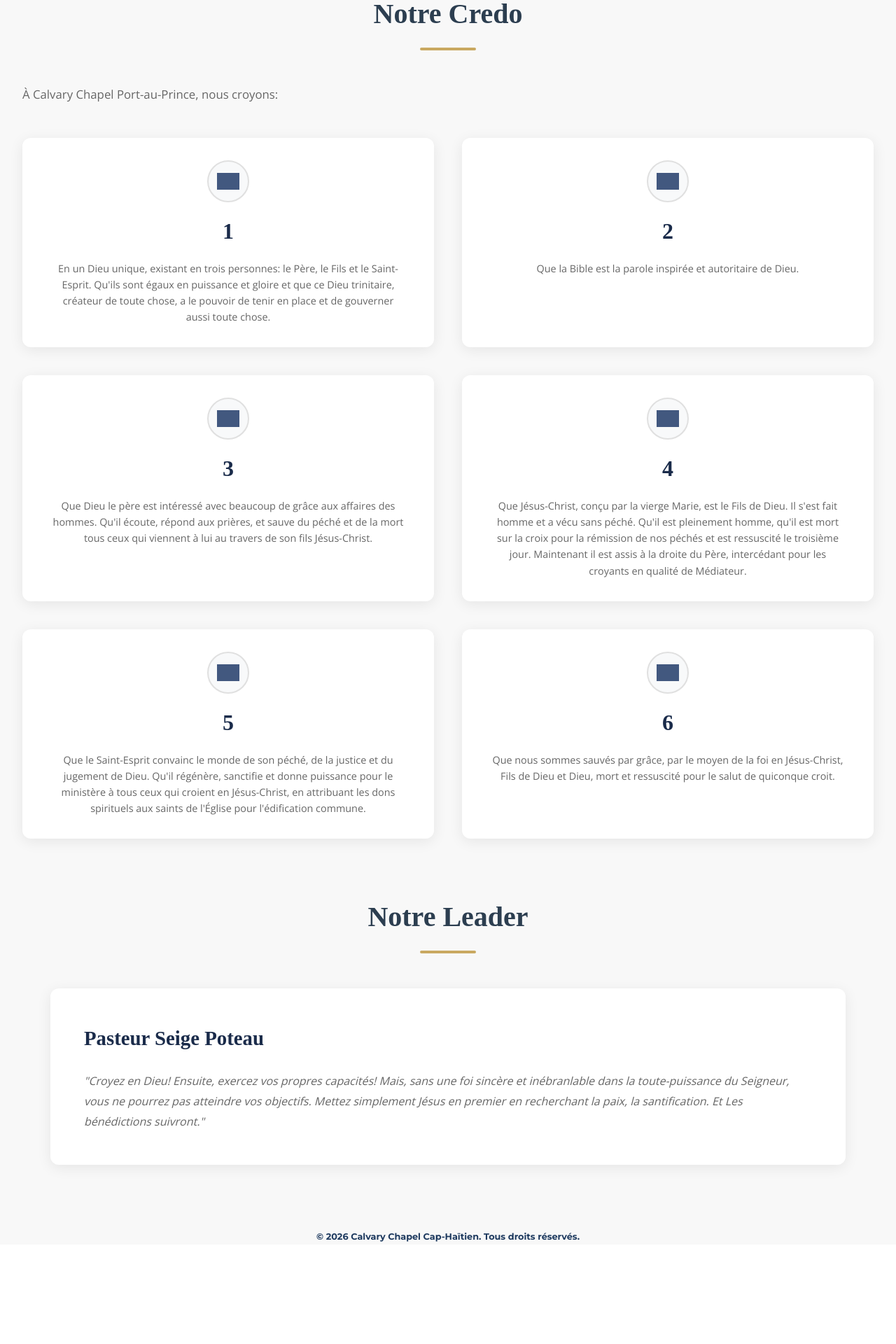
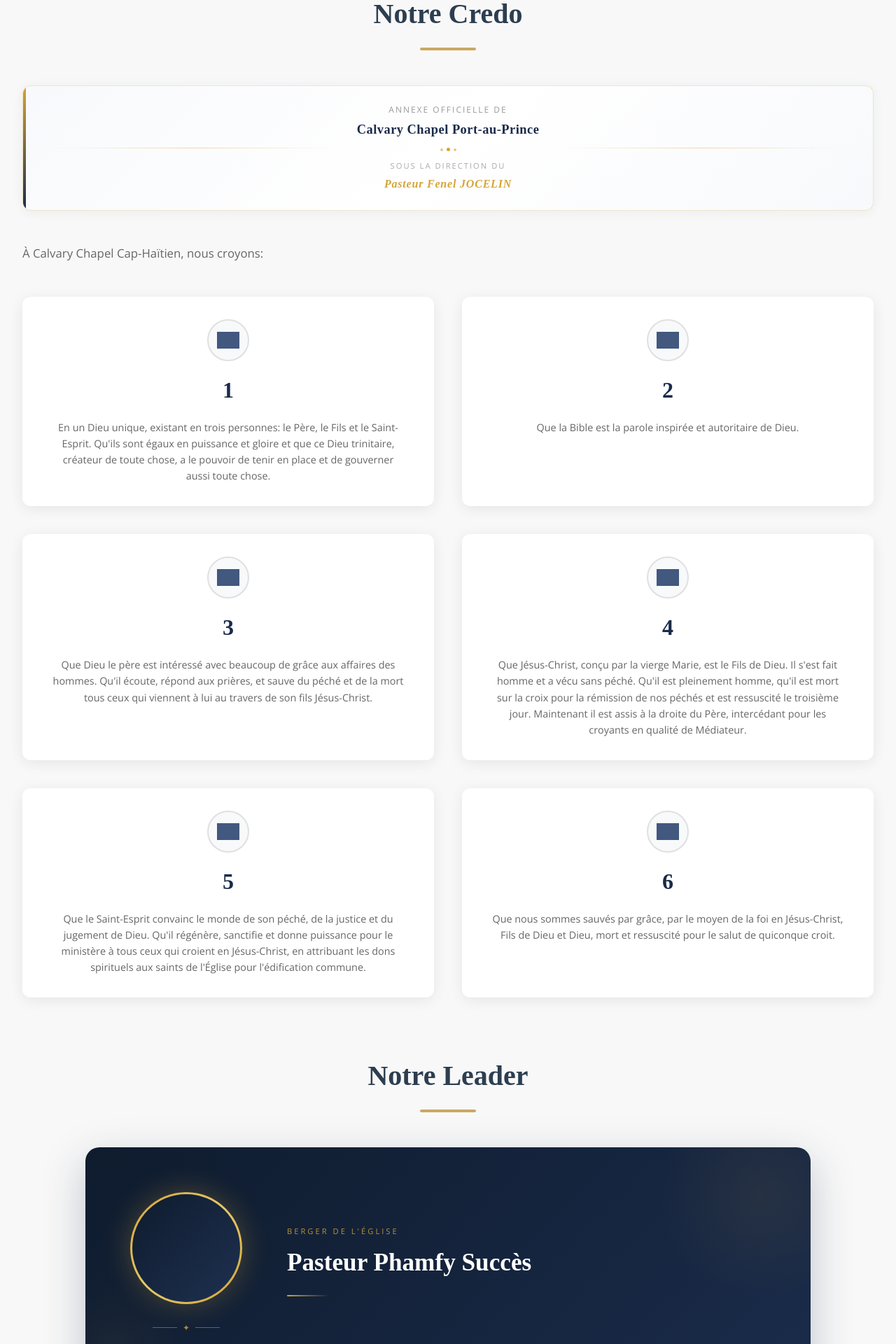
Before and after one commit to klaloi/calvary_chapel_cap, a React (Vite) app: page /Apropos in a window 1280 px wide. Shown: the part 1240-3160 px from the top of the page at 70% size. Before the commit the page ends 3018 px from the top, so only its background shows below. Built offline with nearby package versions, Linux system fonts and the light colour scheme; grey boxes are pictures that could not be loaded.

Commit message:
Update: App.tsx,  Apropos.tsx, Ministere.tsx

```diff
--- a/src/App.css
+++ b/src/App.css
@@ -384,6 +384,80 @@
   opacity: 0.95;
   font-weight: 300;
   animation: fadeInUp 1s ease-out 0.9s both;
+}
+
+/* ===== HERO VERSE BLOCK ===== */
+.hero-verse-block {
+  display: flex;
+  flex-direction: column;
+  align-items: center;
+  gap: 0.8rem;
+  margin: 0 auto 3rem;
+  max-width: 680px;
+  padding: 2rem 2.5rem;
+  border-top: 1px solid rgba(201, 169, 97, 0.25);
+  border-bottom: 1px solid rgba(201, 169, 97, 0.25);
+  position: relative;
+  animation: fadeInUp 1s ease-out 1s both;
+}
+
+.hero-verse-block::before,
+.hero-verse-block::after {
+  content: '';
+  position: absolute;
+  left: 50%;
+  transform: translateX(-50%);
+  width: 40px;
+  height: 1px;
+  background: var(--accent-gold);
+  opacity: 0.5;
+}
+
+.hero-verse-block::before {
+  top: -1px;
+}
+
+.hero-verse-block::after {
+  bottom: -1px;
+}
+
+.hero-verse-icon {
+  color: var(--accent-gold);
+  font-size: 0.85rem;
+  opacity: 0.7;
+  letter-spacing: 6px;
+}
+
+.hero-verse-text {
+  font-family: var(--font-primary);
+  font-size: 1.15rem;
+  font-style: italic;
+  font-weight: 400;
+  color: rgba(255, 255, 255, 0.9);
+  line-height: 1.9;
+  text-align: center;
+  margin: 0;
+  letter-spacing: 0.3px;
+}
+
+.hero-verse-ref {
+  font-family: var(--font-secondary);
+  font-size: 0.75rem;
+  font-weight: 600;
+  letter-spacing: 3px;
+  text-transform: uppercase;
+  color: var(--accent-gold);
+  opacity: 0.85;
+}
+
+@media (max-width: 640px) {
+  .hero-verse-block {
+    padding: 1.5rem 1.2rem;
+  }
+
+  .hero-verse-text {
+    font-size: 1rem;
+  }
 }
 
 .btn-primary {
--- a/src/App.jsx
+++ b/src/App.jsx
@@ -38,6 +38,13 @@
           disciples pour Christ et de les rendre disponibles afin que le Saint-Esprit puisse les utiliser à
           toute bonne œuvre.
         </p>
+        <div className="hero-verse-block">
+          <span className="hero-verse-icon">✦</span>
+          <blockquote className="hero-verse-text">
+            "Ils persévéraient dans l'enseignement des apôtres, dans la communion fraternelle, dans la fraction du pain, et dans les prières."
+          </blockquote>
+          <span className="hero-verse-ref">Actes 2 : 42</span>
+        </div>
         <Link to="/Apropos">
           <button className="btn-primary">En savoir plus</button>
         </Link>
--- a/src/Css/Apropos.css
+++ b/src/Css/Apropos.css
@@ -312,49 +312,180 @@
   text-align: center;
 }
 
-/* Pastors Section */
+/* ===== PASTOR FEATURED CARD ===== */
 .pastors-section {
-  max-width: 1200px;
+  max-width: 1100px;
   margin: 0 auto 5rem;
   padding: 0 2rem;
 }
 
-.pastors-grid {
-  display: grid;
-  grid-template-columns: repeat(auto-fit, minmax(450px, 1fr));
-  gap: 2.5rem;
-  margin-top: 3rem;
-  animation: fadeIn 0.8s ease-out 0.4s both;
+.pastor-featured-card {
+  display: flex;
+  align-items: center;
+  gap: 4rem;
+  background: linear-gradient(135deg, #0f1c2e 0%, #1a2b4a 100%);
+  border-radius: 20px;
+  padding: 4rem;
+  box-shadow: 0 20px 60px rgba(26, 43, 74, 0.25);
+  position: relative;
+  overflow: hidden;
+  animation: fadeInUp 0.8s ease-out 0.4s both;
 }
 
-.pastor-card {
-  background-color: white;
-  padding: 3rem;
-  border-radius: 12px;
-  box-shadow: 0 4px 20px rgba(0, 0, 0, 0.08);
-  transition: all 0.3s ease;
+.pastor-featured-card::before {
+  content: '';
+  position: absolute;
+  top: -80px;
+  right: -80px;
+  width: 300px;
+  height: 300px;
+  border-radius: 50%;
+  background: radial-gradient(circle, rgba(212, 165, 57, 0.08) 0%, transparent 70%);
+  pointer-events: none;
 }
 
-.pastor-card:hover {
-  transform: translateY(-5px);
-  box-shadow: 0 8px 30px rgba(0, 0, 0, 0.12);
+.pastor-featured-card::after {
+  content: '';
+  position: absolute;
+  bottom: -60px;
+  left: -60px;
+  width: 200px;
+  height: 200px;
+  border-radius: 50%;
+  background: radial-gradient(circle, rgba(212, 165, 57, 0.05) 0%, transparent 70%);
+  pointer-events: none;
 }
 
-.pastor-name {
-  font-size: 1.8rem;
-  color: #1a2b4a;
-  font-weight: 700;
-  margin-bottom: 1.5rem;
-  font-family: 'Libre Baskerville', serif;
+/* Left column */
+.pastor-featured-left {
+  display: flex;
+  flex-direction: column;
+  align-items: center;
+  gap: 1.5rem;
+  flex-shrink: 0;
 }
 
-.pastor-quote {
-  font-size: 1rem;
-  line-height: 1.8;
-  color: #666;
-  font-style: italic;
+.pastor-avatar-ring {
+  width: 160px;
+  height: 160px;
+  border-radius: 50%;
+  background: linear-gradient(135deg, #d4a539 0%, #e6c96a 50%, #d4a539 100%);
+  padding: 3px;
+  box-shadow: 0 0 40px rgba(212, 165, 57, 0.3);
 }
 
+.pastor-avatar-inner {
+  width: 100%;
+  height: 100%;
+  border-radius: 50%;
+  background: linear-gradient(135deg, #0f1c2e 0%, #1e3050 100%);
+  display: flex;
+  align-items: center;
+  justify-content: center;
+}
+
+.pastor-avatar-initials {
+  font-size: 2.8rem;
+  font-family: 'Libre Baskerville', serif;
+  font-weight: 700;
+  color: #d4a539;
+  letter-spacing: 2px;
+}
+
+.pastor-featured-decoration {
+  display: flex;
+  align-items: center;
+  gap: 8px;
+}
+
+.pastor-deco-line {
+  width: 35px;
+  height: 1px;
+  background: rgba(212, 165, 57, 0.5);
+}
+
+.pastor-deco-cross {
+  color: #d4a539;
+  font-size: 0.75rem;
+  opacity: 0.8;
+}
+
+/* Right column */
+.pastor-featured-right {
+  display: flex;
+  flex-direction: column;
+  gap: 1rem;
+}
+
+.pastor-featured-label {
+  font-size: 0.7rem;
+  letter-spacing: 3px;
+  text-transform: uppercase;
+  color: #d4a539;
+  font-weight: 500;
+  opacity: 0.85;
+}
+
+.pastor-featured-name {
+  font-size: 2.2rem;
+  font-family: 'Libre Baskerville', serif;
+  font-weight: 700;
+  color: #ffffff;
+  margin: 0;
+  line-height: 1.2;
+}
+
+.pastor-featured-divider {
+  width: 60px;
+  height: 2px;
+  background: linear-gradient(90deg, #d4a539, transparent);
+  border-radius: 2px;
+  margin: 0.5rem 0;
+}
+
+.pastor-featured-verse {
+  font-size: 1rem;
+  line-height: 1.9;
+  color: rgba(255, 255, 255, 0.65);
+  font-style: italic;
+  max-width: 560px;
+  margin: 0;
+}
+
+.pastor-featured-ref {
+  font-size: 0.8rem;
+  color: #d4a539;
+  font-weight: 600;
+  letter-spacing: 1px;
+  opacity: 0.9;
+}
+
+/* Responsive */
+@media (max-width: 768px) {
+  .pastor-featured-card {
+    flex-direction: column;
+    text-align: center;
+    gap: 2.5rem;
+    padding: 2.5rem 2rem;
+  }
+
+  .pastor-featured-divider {
+    margin: 0.5rem auto;
+  }
+
+  .pastor-featured-name {
+    font-size: 1.8rem;
+  }
+
+  .pastor-avatar-ring {
+    width: 130px;
+    height: 130px;
+  }
+
+  .pastor-avatar-initials {
+    font-size: 2.2rem;
+  }
+}
 /* Animations simples et sobres */
 @keyframes fadeIn {
   from {
@@ -459,3 +590,119 @@
     padding: 2rem;
   }
 }
+
+/* Affiliation Banner */
+.affiliation-banner {
+  display: flex;
+  align-items: center;
+  gap: 1.5rem;
+  margin-bottom: 3rem;
+  padding: 1.5rem 2.5rem;
+  background: linear-gradient(135deg, #f8f9fc 0%, #fff 50%, #f8f9fc 100%);
+  border-radius: 12px;
+  border: 1px solid rgba(212, 165, 57, 0.25);
+  box-shadow: 0 2px 16px rgba(26, 43, 74, 0.06);
+  position: relative;
+  overflow: hidden;
+}
+
+.affiliation-banner::before {
+  content: '';
+  position: absolute;
+  top: 0;
+  left: 0;
+  width: 4px;
+  height: 100%;
+  background: linear-gradient(180deg, #d4a539 0%, #1a2b4a 100%);
+  border-radius: 4px 0 0 4px;
+}
+
+.affiliation-line {
+  flex: 1;
+  height: 1px;
+  background: linear-gradient(90deg, transparent, rgba(212, 165, 57, 0.4), transparent);
+}
+
+.affiliation-content {
+  display: flex;
+  flex-direction: column;
+  align-items: center;
+  gap: 0.3rem;
+  white-space: nowrap;
+}
+
+.affiliation-label {
+  font-size: 0.75rem;
+  letter-spacing: 2px;
+  text-transform: uppercase;
+  color: #999;
+  font-weight: 500;
+}
+
+.affiliation-church {
+  font-size: 1.15rem;
+  font-family: 'Libre Baskerville', serif;
+  font-weight: 700;
+  color: #1a2b4a;
+  letter-spacing: 0.5px;
+}
+.affiliation-divider {
+  display: flex;
+  align-items: center;
+  gap: 5px;
+  margin: 0.4rem 0;
+}
+
+.affiliation-dot {
+  width: 4px;
+  height: 4px;
+  border-radius: 50%;
+  background-color: #d4a539;
+  opacity: 0.6;
+}
+
+.affiliation-dot:nth-child(2) {
+  opacity: 1;
+  width: 5px;
+  height: 5px;
+}
+
+.affiliation-pastor-label {
+  font-size: 0.7rem;
+  letter-spacing: 2px;
+  text-transform: uppercase;
+  color: #aaa;
+  font-weight: 400;
+}
+
+.affiliation-pastor-name {
+  font-size: 1rem;
+  font-family: 'Libre Baskerville', serif;
+  font-weight: 600;
+  color: #d4a539;
+  letter-spacing: 0.8px;
+  font-style: italic;
+}
+
+@media (max-width: 640px) {
+  .affiliation-banner {
+    flex-direction: column;
+    gap: 0.8rem;
+    padding: 1.2rem 1.5rem;
+  }
+
+  .affiliation-line {
+    width: 60px;
+    height: 1px;
+    flex: none;
+  }
+
+  .affiliation-content {
+    gap: 0.2rem;
+  }
+
+  .affiliation-church {
+    font-size: 1rem;
+    text-align: center;
+  }
+}
--- a/src/Screen/Apropos.jsx
+++ b/src/Screen/Apropos.jsx
@@ -47,7 +47,23 @@
       {/* Credo Section */}
       <section className="credo-section">
         <h3 className="section-title">Notre Credo</h3>
-        <p className="credo-intro">À Calvary Chapel Port-au-Prince, nous croyons:</p>
+        {/* Affiliation Banner */}
+        <div className="affiliation-banner">
+          <div className="affiliation-line"></div>
+          <div className="affiliation-content">
+            <span className="affiliation-label">Annexe officielle de</span>
+            <span className="affiliation-church">Calvary Chapel Port-au-Prince</span>
+            <div className="affiliation-divider">
+              <span className="affiliation-dot"></span>
+              <span className="affiliation-dot"></span>
+              <span className="affiliation-dot"></span>
+            </div>
+            <span className="affiliation-pastor-label">Sous la direction du</span>
+            <span className="affiliation-pastor-name">Pasteur Fenel JOCELIN</span>
+          </div>
+          <div className="affiliation-line"></div>
+        </div>
+        <p className="credo-intro">À Calvary Chapel Cap-Haïtien, nous croyons:</p>
 
         <div className="credo-grid">
           <div className="credo-card">
@@ -103,10 +119,23 @@
       {/* Pastors Section */}
       <section className="pastors-section">
         <h3 className="section-title">Notre Leader</h3>
-        <div className="pastors-grid">
-          <div className="pastor-card">
-            <h4 className="pastor-name">Pasteur Seige Poteau</h4>
-            <p className="pastor-quote">"Croyez en Dieu! Ensuite, exercez vos propres capacités! Mais, sans une foi sincère et inébranlable dans la toute-puissance du Seigneur, vous ne pourrez pas atteindre vos objectifs. Mettez simplement Jésus en premier en recherchant la paix, la santification. Et Les bénédictions suivront."</p>
+        <div className="pastor-featured-card">
+          <div className="pastor-featured-left">
+            <div className="pastor-avatar-ring">
+              <div className="pastor-avatar-inner">
+              </div>
+            </div>
+            <div className="pastor-featured-decoration">
+              <span className="pastor-deco-line"></span>
+              <span className="pastor-deco-cross">✦</span>
+              <span className="pastor-deco-line"></span>
+            </div>
+          </div>
+
+          <div className="pastor-featured-right">
+            <span className="pastor-featured-label">Berger de l'Église</span>
+            <h4 className="pastor-featured-name">Pasteur Phamfy Succès</h4>
+            <div className="pastor-featured-divider"></div>
           </div>
         </div>
       </section>
```
Also changed, not shown: src/assets/channel-ccpap.png (added).
